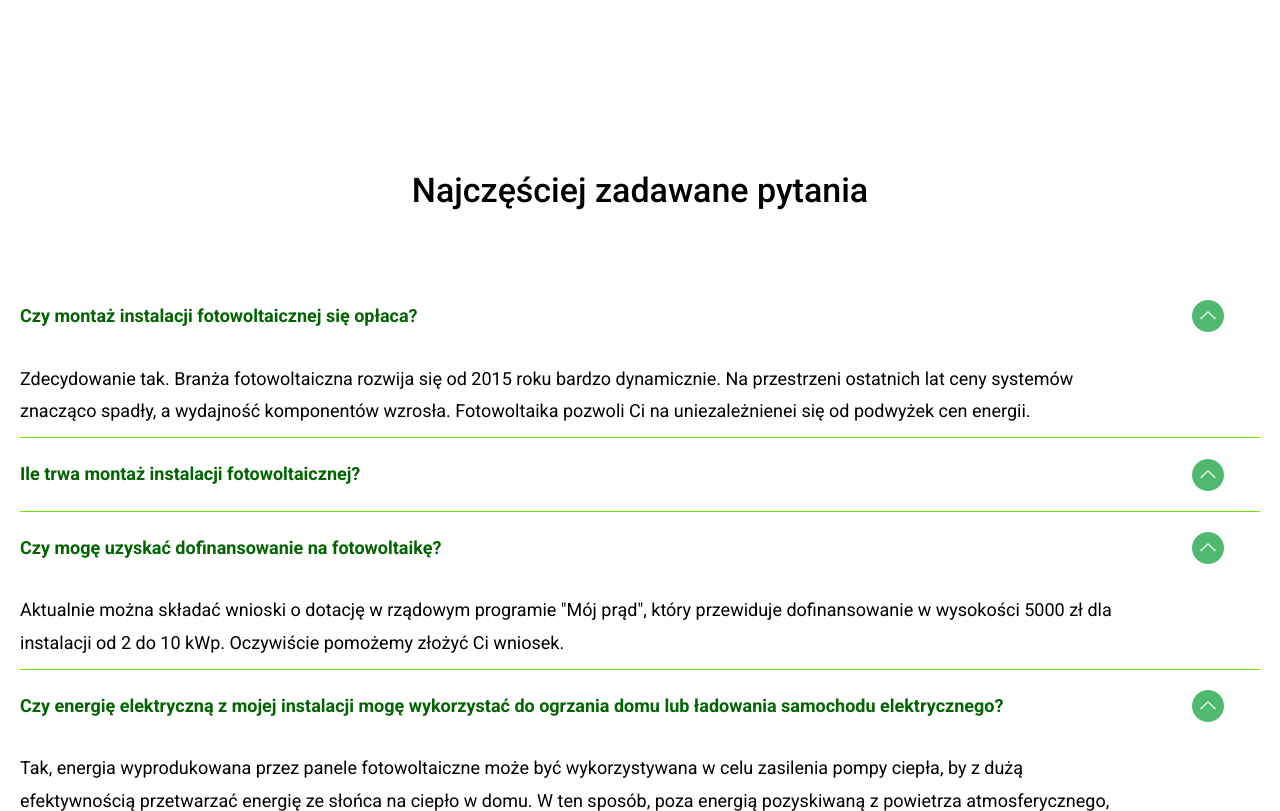
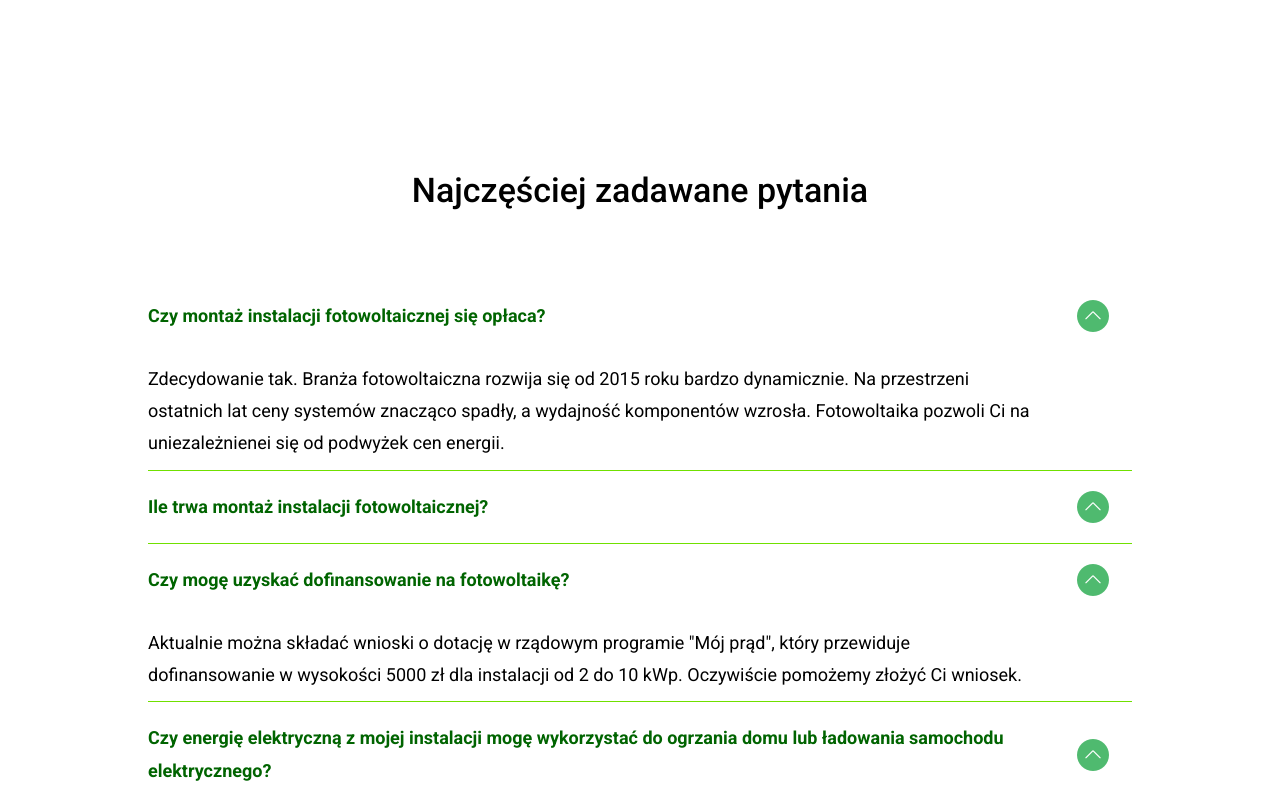
Before and after one commit to szymon-krolikowski/photovoltaics--website, a plain HTML site: page fotowoltaika.html in a window 1280 px wide. Shown: the part 4918-5729 px from the top of the page. Drawn offline with Linux system fonts and the light colour scheme.

Commit message:
ADD medium and large styles to question section

```diff
--- a/sass/_large.sass
+++ b/sass/_large.sass
@@ -183,3 +183,6 @@
 
         &__spanBlack
             color: black
+
+    .question
+        width: 80%
--- a/sass/_medium.sass
+++ b/sass/_medium.sass
@@ -242,3 +242,6 @@
 
         &__spanBlack
             color: black
+
+    .question
+        width: 95%
```
Also changed, not shown: css/main.css, css/mainFotowoltaika.css, 2 other files.
